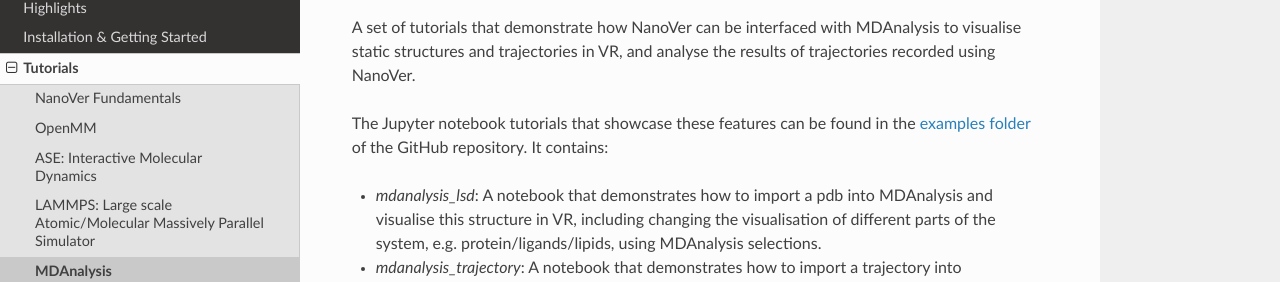
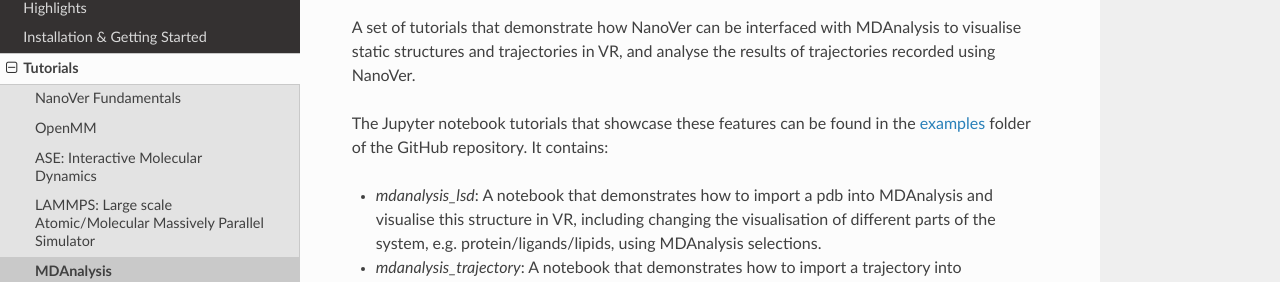
Before and after one commit to IRL2/nanover-docs, a Sphinx documentation site: the page built from source/tutorials/mdanalysis.rst, in a window 1280 px wide. Shown: the part 144-426 px from the top of the page. Built offline with Sphinx 7.4.7 and the Read the Docs theme 2.0.0, drawn with Linux system fonts in a browser that asks for light colours; pages that are not in the unit, such as notebooks, are missing from menus; the version number could not be read and is left out.

```diff
--- a/source/tutorials/mdanalysis.rst
+++ b/source/tutorials/mdanalysis.rst
@@ -6,7 +6,7 @@ A set of tutorials that demonstrate how NanoVer can be interfaced with MDAnalysi
 trajectories in VR, and analyse the results of trajectories recorded using NanoVer.
 
 The Jupyter notebook tutorials that showcase these features can be found in the
-`examples folder <https://github.com/IRL2/nanover-protocol/tree/main/examples/mdanalysis>`_ of the GitHub repository.
+`examples <https://github.com/IRL2/nanover-protocol/tree/main/examples/mdanalysis>`_ folder of the GitHub repository.
 It contains:
 
 * `mdanalysis_lsd`: A notebook that demonstrates how to import a pdb into MDAnalysis and visualise this structure in VR,
```
